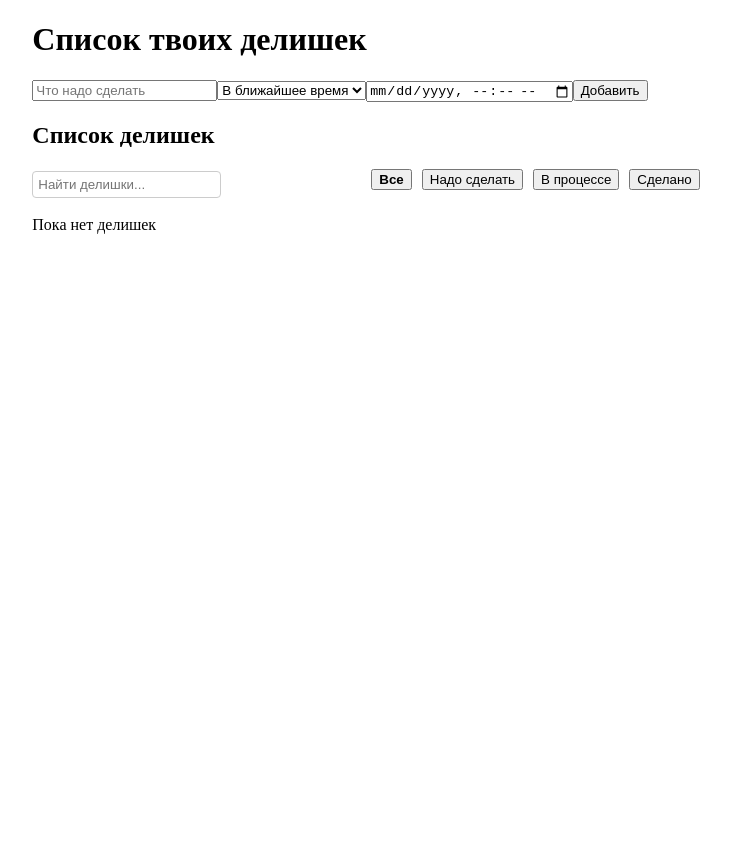
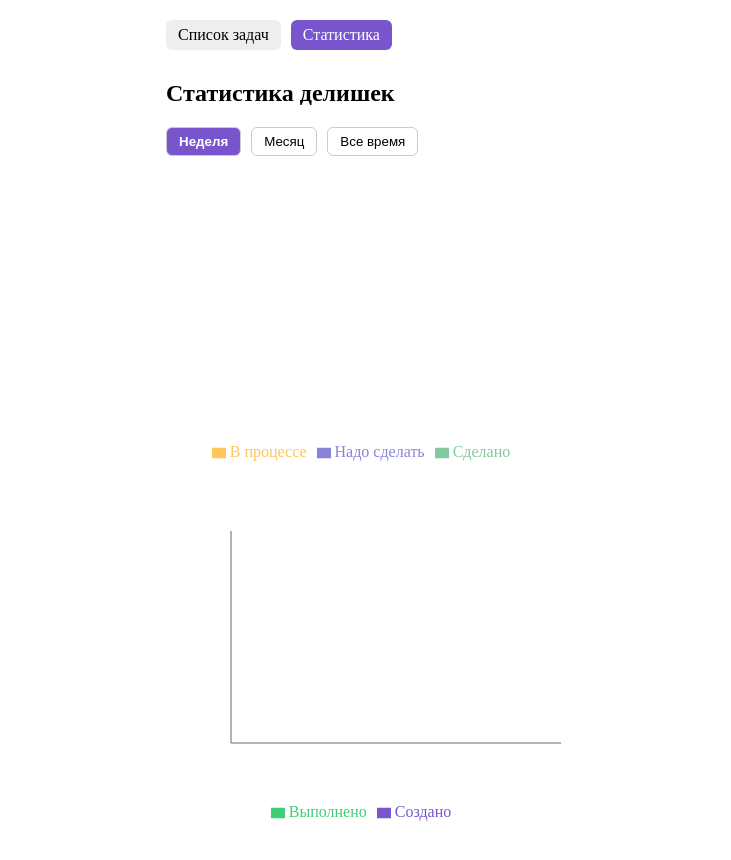
Before and after one commit to AnyaKrivosheeva/Task-Manager, a React (Vite) app: page /stats in a window 1280 px wide. Shown: the top 860 px of the page, without its empty margins (274-1005 px from the left). Before the commit the page ends 800 px from the top, so only its background shows below. Built offline with nearby package versions, Linux system fonts and the light colour scheme.

Commit message:
добавлен подсчет и визуализация статистики выполнения задач, подключен реакт роутер

```diff
--- a/package.json
+++ b/package.json
@@ -16,7 +16,9 @@
     "@reduxjs/toolkit": "^2.11.2",
     "react": "^19.2.4",
     "react-dom": "^19.2.4",
-    "react-redux": "^9.2.0"
+    "react-redux": "^9.2.0",
+    "react-router-dom": "^7.14.1",
+    "recharts": "^3.8.1"
   },
   "devDependencies": {
     "@eslint/js": "^9.39.4",
--- a/src/App.tsx
+++ b/src/App.tsx
@@ -1,13 +1,55 @@
 import AddTaskForm from "./components/AddTaskForm/AddTaskForm"
 import TaskList from "./components/TaskList/TaskList"
+import TaskStats from "./components/TaskStats/TaskStats"
+import { Routes, Route, Navigate, NavLink } from "react-router-dom";
 
 function App() {
   return (
-    <>
-      <h1>Список твоих делишек</h1>
-      <AddTaskForm />
-      <TaskList />
-    </>
+    <div style={{ padding: "20px" }}>
+
+      <nav style={{ marginBottom: "20px", display: "flex", gap: "10px" }}>
+        <NavLink
+          to="/"
+          style={({ isActive }) => ({
+            padding: "6px 12px",
+            borderRadius: "6px",
+            textDecoration: "none",
+            backgroundColor: isActive ? "#7955cd" : "#eee",
+            color: isActive ? "#fff" : "#000",
+          })}
+        >
+          Список задач
+        </NavLink>
+        <NavLink
+          to="/stats"
+          style={({ isActive }) => ({
+            padding: "6px 12px",
+            borderRadius: "6px",
+            textDecoration: "none",
+            backgroundColor: isActive ? "#7955cd" : "#eee",
+            color: isActive ? "#fff" : "#000",
+          })}
+        >
+          Статистика
+        </NavLink>
+      </nav>
+
+      <Routes>
+        <Route
+          path="/"
+          element={
+            <>
+              <AddTaskForm />
+              <TaskList />
+            </>
+          }
+        />
+
+        <Route path="/stats" element={<TaskStats />} />
+
+        <Route path="*" element={<Navigate to="/" replace />} />
+      </Routes>
+    </div>
   )
 }
 
--- /dev/null
+++ b/src/components/TaskStats/TaskStats.tsx
@@ -0,0 +1,196 @@
+import { useSelector } from "react-redux";
+import type { RootState } from "../../store/store";
+import {
+    PieChart,
+    Pie,
+    Tooltip,
+    Legend,
+    BarChart,
+    Bar,
+    XAxis,
+    YAxis,
+} from "recharts";
+import { ResponsiveContainer } from "recharts";
+import { useMemo, useState } from "react";
+import type { StatsPeriod } from "../../types/stats";
+
+export default function TaskStats() {
+    const tasks = useSelector((state: RootState) => state.tasks.items);
+
+    const [period, setPeriod] = useState<StatsPeriod>("week");
+
+    const { fromDate, toDate } = useMemo(() => {
+        if (tasks.length === 0) return { fromDate: null, toDate: null };
+
+        const dates = tasks.map(t => new Date(t.createdAt).getTime());
+
+        const min = new Date(Math.min(...dates));
+        const max = new Date(Math.max(...dates));
+
+        if (period === "week") {
+            const now = new Date();
+            return {
+                fromDate: new Date(now.getFullYear(), now.getMonth(), now.getDate() - 7),
+                toDate: now,
+            };
+        }
+
+        if (period === "month") {
+            const now = new Date();
+            return {
+                fromDate: new Date(now.getFullYear(), now.getMonth() - 1, now.getDate()),
+                toDate: now,
+            };
+        }
+
+        return {
+            fromDate: min,
+            toDate: max,
+        };
+    }, [period, tasks]);
+
+    const filteredByTime = useMemo(() => {
+        if (!fromDate || !toDate) return tasks;
+
+        return tasks.filter(task => {
+            const date = new Date(task.createdAt);
+            return date >= fromDate && date <= toDate;
+        });
+    }, [tasks, fromDate, toDate]);
+
+    const statusData = useMemo(() => [
+        {
+            name: "Надо сделать",
+            value: filteredByTime.filter(t => t.status === "todo").length,
+            fill: "#8884d8",
+        },
+        {
+            name: "В процессе",
+            value: filteredByTime.filter(t => t.status === "in-progress").length,
+            fill: "#ffc658",
+        },
+        {
+            name: "Сделано",
+            value: filteredByTime.filter(t => t.status === "done").length,
+            fill: "#82ca9d",
+        },
+    ], [filteredByTime]);
+
+    const getDatesRange = (from: Date, to: Date) => {
+        const dates: string[] = [];
+        const current = new Date(from);
+
+        while (current <= to) {
+            dates.push(current.toLocaleDateString("ru-RU"));
+            current.setDate(current.getDate() + 1);
+        }
+
+        return dates;
+    };
+
+    const chartData = useMemo(() => {
+        const grouped: Record<string, { created: number; completed: number }> = {};
+
+        filteredByTime.forEach(task => {
+            const date = new Date(task.createdAt).toLocaleDateString("ru-RU");
+
+            if (!grouped[date]) {
+                grouped[date] = { created: 0, completed: 0 };
+            }
+
+            grouped[date].created += 1;
+
+            if (task.status === "done") {
+                grouped[date].completed += 1;
+            }
+        });
+
+        if (!fromDate) {
+            return Object.entries(grouped).map(([date, value]) => ({
+                date,
+                ...value,
+            }));
+        }
+
+        const toDate = new Date();
+
+        const allDates = fromDate && toDate
+            ? getDatesRange(fromDate, toDate)
+            : [];
+
+        return allDates.map(date => ({
+            date,
+            created: grouped[date]?.created || 0,
+            completed: grouped[date]?.completed || 0,
+        }));
+    }, [filteredByTime, fromDate]);
+
+    const getButtonStyle = (value: StatsPeriod) => ({
+        padding: "6px 12px",
+        borderRadius: "6px",
+        border: "1px solid #ccc",
+        cursor: "pointer",
+        backgroundColor: period === value ? "#7955cd" : "#fff",
+        color: period === value ? "#fff" : "#000",
+        fontWeight: period === value ? "bold" : "normal",
+    });
+
+    return (
+        <div style={{ marginTop: "30px" }}>
+            <h2>Статистика делишек</h2>
+
+            <div style={{ display: "flex", gap: "10px", marginBottom: "10px" }}>
+                <button onClick={() => setPeriod("week")} style={getButtonStyle("week")}>Неделя</button>
+                <button onClick={() => setPeriod("month")} style={getButtonStyle("month")}>Месяц</button>
+                <button onClick={() => setPeriod("all")} style={getButtonStyle("all")}>Все время</button>
+            </div>
+
+            <div style={{ display: "flex", gap: "30px", flexDirection: "column" }}>
+                <PieChart width={400} height={300}>
+                    <Pie
+                        data={statusData}
+                        dataKey="value"
+                        nameKey="name"
+                        outerRadius={120}
+                        label
+                    />
+                    <Tooltip />
+                    <Legend />
+                </PieChart>
+
+                <div style={{ width: "100%", maxWidth: "700px", margin: "30px auto", height: 300 }}>
+                    <ResponsiveContainer width="100%" height="100%">
+                        <BarChart data={chartData} barGap={2} barCategoryGap="20%">
+                            <XAxis
+                                dataKey="date"
+                                interval={period === "month" ? 5 : 0}
+                                angle={-30}
+                                textAnchor="end"
+                                height={60}
+                            />
+                            <YAxis />
+                            <Tooltip />
+                            <Legend />
+
+                            <Bar
+                                dataKey="created"
+                                fill="#7955cd"
+                                name="Создано"
+                                maxBarSize={30}
+                                radius={[4, 4, 0, 0]}
+                            />
+
+                            <Bar
+                                dataKey="completed"
+                                fill="#3ece75"
+                                name="Выполнено"
+                                maxBarSize={30}
+                                radius={[4, 4, 0, 0]}
+                            />
+                        </BarChart>
+                    </ResponsiveContainer>
+                </div>
+            </div>
+        </div>
+    );
+}
--- a/src/main.tsx
+++ b/src/main.tsx
@@ -3,9 +3,12 @@ import App from "./App";
 import './index.css'
 import { Provider } from "react-redux";
 import { store } from "./store/store";
+import { BrowserRouter } from "react-router-dom";
 
 ReactDOM.createRoot(document.getElementById("root")!).render(
   <Provider store={store}>
-    <App />
+    <BrowserRouter>
+      <App />
+    </BrowserRouter>
   </Provider>
 );
--- /dev/null
+++ b/src/types/stats.ts
@@ -0,0 +1 @@
+export type StatsPeriod = "week" | "month" | "all";
```
Also changed, not shown: 1 other file (tests, documents, lock files or other folders).
